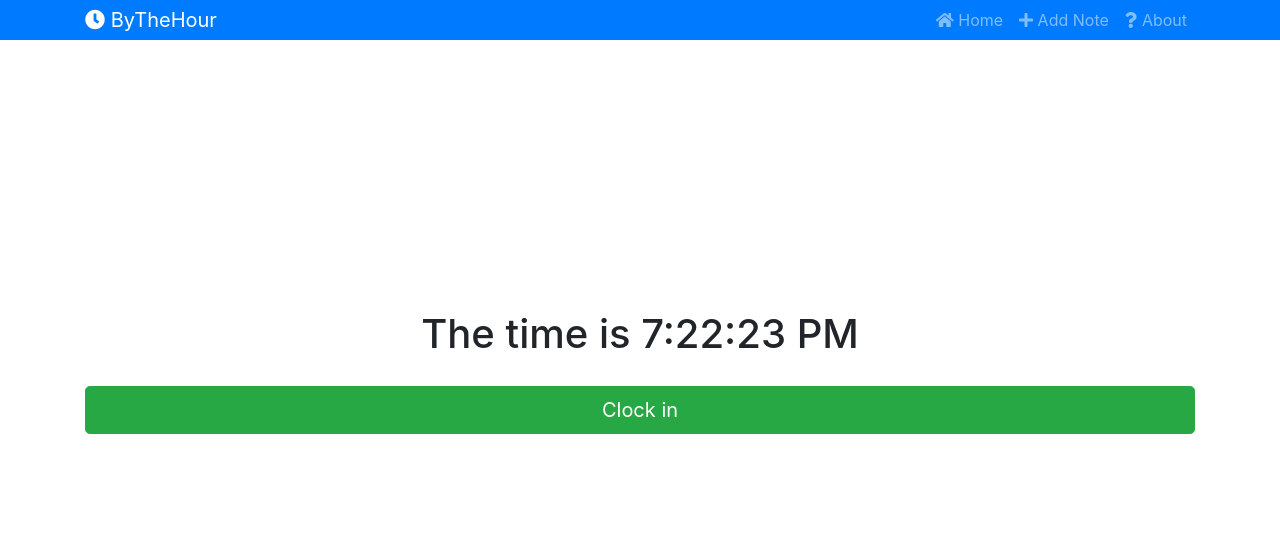
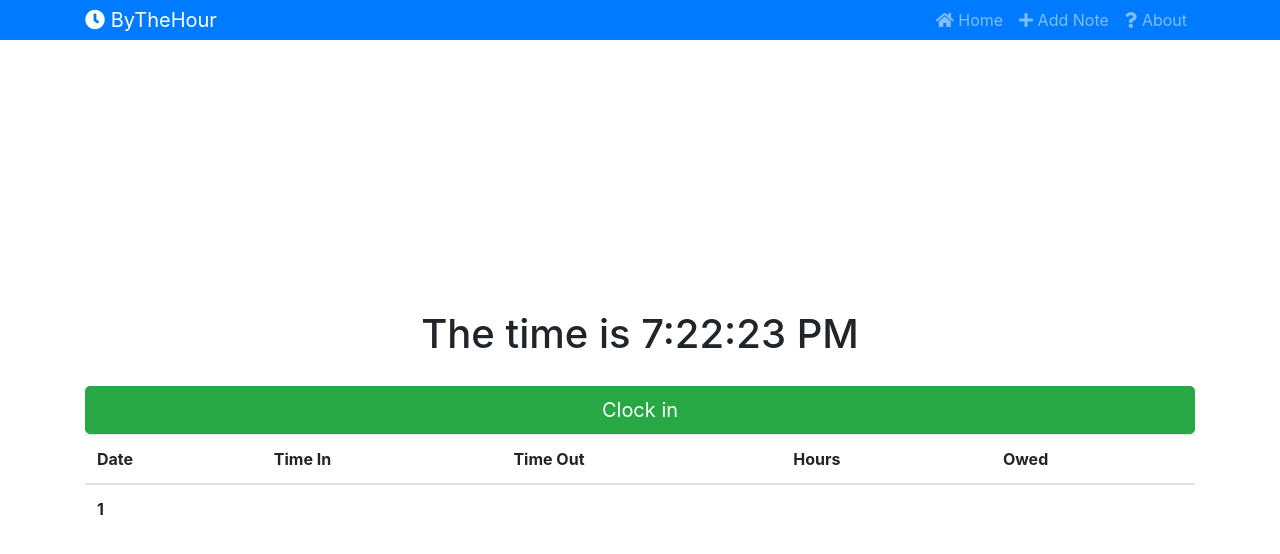
Before and after one commit to Owenforpresident/HourlyApp, a React (Create React App) app: page /#/ in a window 1280 px wide. Shown: the top 554 px of the page. Built offline with nearby package versions, Linux system fonts and the light colour scheme; no server answers.

Commit message:
Hours worked display

```diff
--- a/src/components/clock/Buttons.js
+++ b/src/components/clock/Buttons.js
@@ -1,36 +1,46 @@
 import React, { Component } from 'react'
 import ClockinButton from './ClockinButton'
 import ClockoutButton from './ClockoutButton'
-
+import DisplayHours from './DisplayHours';
 
 class Buttons extends Component {
-
 constructor(props) {
   super(props);
       this.handleClockinClick = this.handleClockinClick.bind(this)
       this.handleClockoutClick = this.handleClockoutClick.bind(this)
   this.state = {isClockedIn: false,
                 clockedintime: '',
-    clockedouttime: ''
-    }}
+                clockedouttime: '',
+                date: new Date(),
+                hours:[]}
+  }
+
+timeStringToFloat = (time) => {
+    const hoursMinutes = time.split(/[.:]/);
+    const hours = parseInt(hoursMinutes[0], 10);
+    const minutes = hoursMinutes[1] ? parseInt(hoursMinutes[1], 10) : 0;
+    return hours + minutes / 60;
+  }
+ Calchours = () => {
+    const intimevalue = this.timeStringToFloat(this.state.clockedintime)
+    const outtimevalue = this.timeStringToFloat(this.state.clockedouttime)
+    this.setState({hours: outtimevalue - intimevalue})
+    console.log(this.state)
+  }
 
   async handleClockinClick(){
-
       await  this.setState({
         isClockedIn: !this.state.isClockedIn,
         clockedintime: new Date().toLocaleTimeString()
       })
-      console.log(this.state)
       }
 
-
   async handleClockoutClick(){
-
      await  this.setState({
           isClockedIn: !this.state.isClockedIn,
-           clockedouttime: new Date().toLocaleTimeString()
+          clockedouttime: new Date().toLocaleTimeString(),
       })
-           console.log(this.state)
+      this.Calchours()
     }
 
   render(){
@@ -43,6 +53,7 @@ class Buttons extends Component {
       return (
         <div>
         {button}
+        <DisplayHours {...this.state}/>
         </div>
       )}
     }
--- a/src/components/clock/DisplayHours.js
+++ b/src/components/clock/DisplayHours.js
@@ -1,6 +1,5 @@
 import React, { Component } from 'react'
 import { Table } from 'reactstrap';
-
 
 export default class DisplayHours extends Component {
   render() {
@@ -18,24 +17,10 @@ export default class DisplayHours extends Component {
           <tbody>
             <tr>
               <th scope="row">1</th>
-              <td>fuckoff</td>
-              <td>Otto</td>
-              <td>@mdo</td>
-              <td>@mdo</td>
-            </tr>
-            <tr>
-              <th scope="row">2</th>
-              <td>Jacob</td>
-              <td>Thornton</td>
-              <td>@fat</td>
-              <td>@mdo</td>
-            </tr>
-            <tr>
-              <th scope="row">3</th>
-              <td>Larry</td>
-              <td>the Bird</td>
-              <td>@twitter</td>
-              <td>@mdo</td>
+              <td>{this.props.clockedintime}</td>
+              <td>{this.props.clockedouttime}</td>
+              <td>{this.props.hours}</td>
+              <td></td>
             </tr>
           </tbody>
         </Table>
```
Lines whose indentation alone changed are shown as unchanged.
